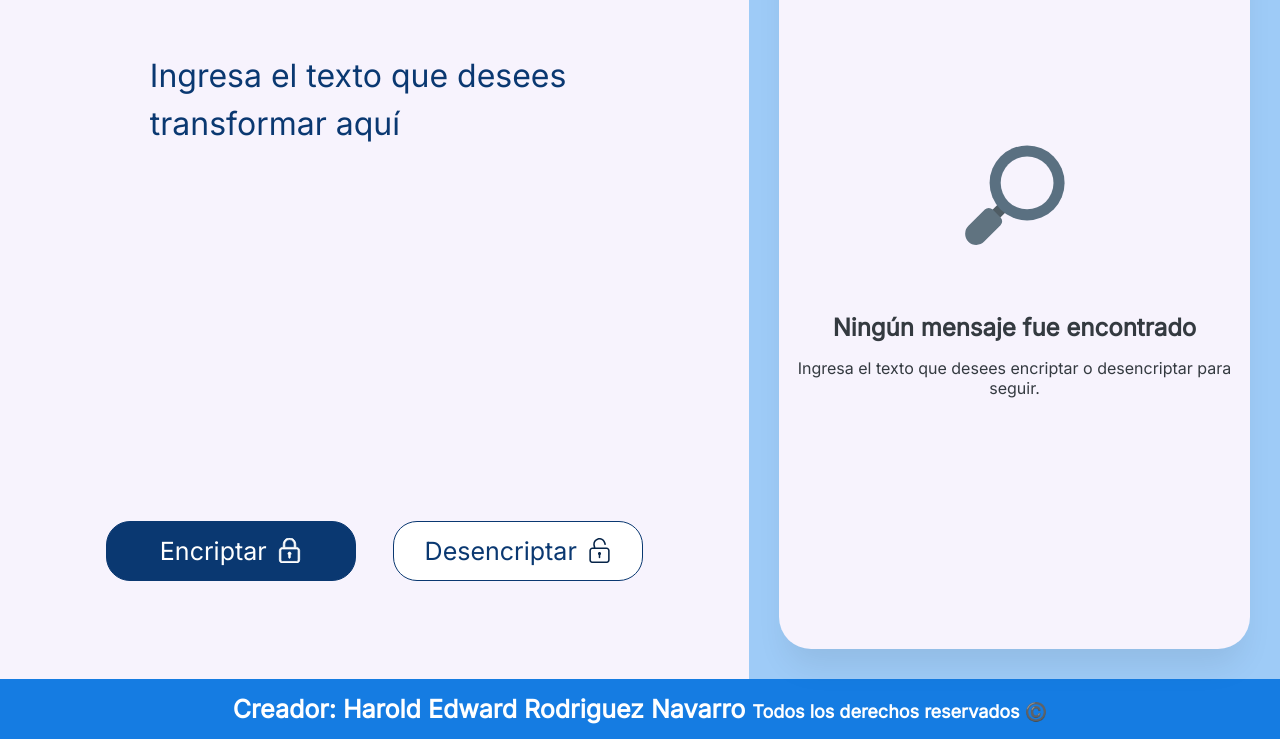
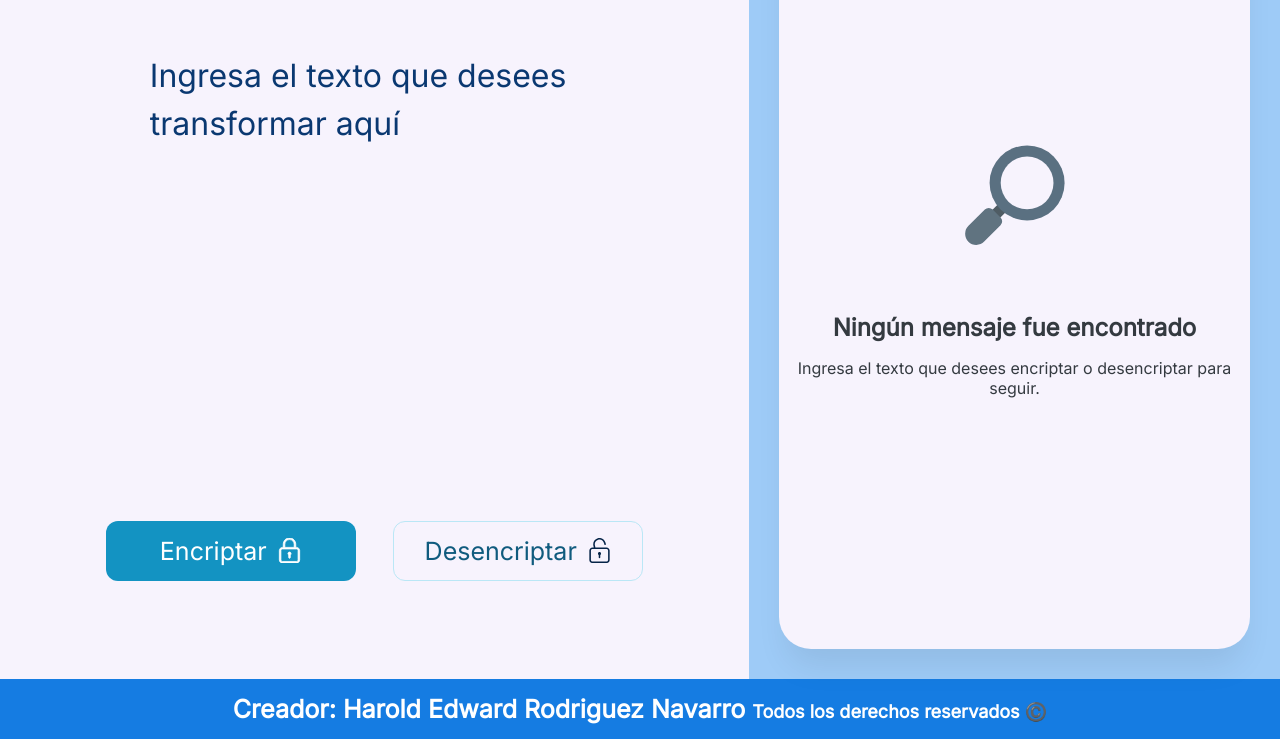
Before and after one commit to magmatic654/Encriptador_Alura_Challege, a plain HTML site: page index.html in a window 1280 px wide. Shown: the part 121-860 px from the top of the page. Drawn offline with Linux system fonts and the light colour scheme.

Commit message:
Fix visual Bugs 2.7

```diff
--- a/styles.css
+++ b/styles.css
@@ -73,11 +73,10 @@ button{
     width: 250px;
     max-width: 40%;
     border-style: none;
-    border: 1px solid #0A3871;
-    border-radius: 24px;
+    border-radius: 12px;
     cursor: pointer;
     font-size: 25px;
-    background-color: white;
+    background-color: #f7f3fd;
     color: #0A3871;
     transition: transform .2s, background-color .2s;
 
@@ -87,13 +86,22 @@ button img{
 }
 
 .btnMain:nth-child(1){
-    background-color: #0A3871;
+    background-color: #1393c2;
+    color: white;
+    text-align: center;
+}
+.btnMain:nth-child(1):hover{
+    background-color: #15719c;
     color: white;
     text-align: center;
 }
 .btnMain:nth-child(2){
-    background-color: white;
-    color: #0A3871;
+    background-color: #f7f3fd;
+    color: #105b7e;
+    border: 1px solid #bae7f6;
+}
+.btnMain:nth-child(2):hover{
+    background-color: #bae7f6;
 }
 
 aside{
@@ -143,16 +151,17 @@ aside{
 
 .contenedor_textWrite button{
     margin-bottom: 50px;
-
+    border: 1px solid #1393c2;
 }
 .btnAgrandar{
     transform: scale(1.1);
-    background-color: #0A3871;
+    background-color: #1393c2;
     color: white;
 }
 .svg img{
     height: 100px;
 }
+
 #found{
     display: none;
 }
```
